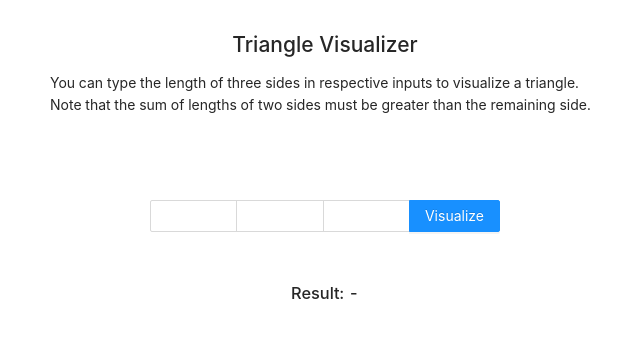
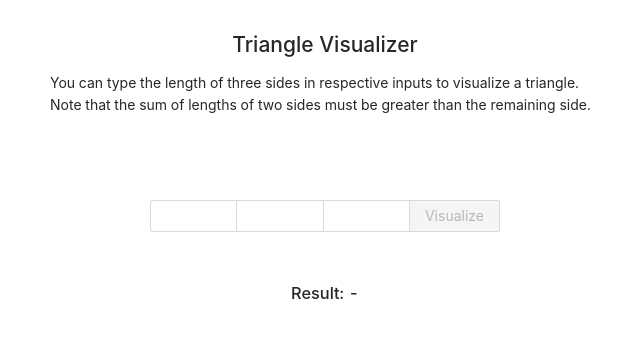
Before and after one commit to emrerdem1/triangle_checker, a React (Create React App) app: page / in a window 1280 px wide. Shown: the top 338 px of the page, without its empty margins (315-955 px from the left). Built offline with nearby package versions, Linux system fonts and the light colour scheme.

Commit message:
Integrate lifting state up from view to screen

```diff
--- a/src/components/triangle-control/TriangleInputView.tsx
+++ /dev/null
@@ -1,31 +0,0 @@
-import React, { ChangeEvent } from 'react';
-import { InputNumber } from 'antd';
-import styled from '@emotion/styled';
-
-const TriangleInput = styled(InputNumber)`
-  width: ${100 / 3}%;
-
-  .ant-input-number-input {
-    text-align: center;
-  }
-`;
-
-const TriangleInputView: React.FC = () => {
-  const handleChange = (e: ChangeEvent<HTMLInputElement>) => null;
-
-  return (
-    <TriangleInput
-      type="number"
-      min={1}
-      max={99}
-      parser={(value) => {
-        // It is a valid number, accept it.
-        if (value && Number(value)) return value;
-        // Turn status to warning and show the cause.
-        return '';
-      }}
-    />
-  );
-};
-
-export default TriangleInputView;
--- /dev/null
+++ b/src/components/triangle-control/index.helper.ts
@@ -0,0 +1,4 @@
+import { TControlState } from './index.types';
+
+export const hasValidInputs = (sideLenghts: TControlState) =>
+  !Object.values(sideLenghts).every((len) => len);
--- a/src/components/triangle-control/index.tsx
+++ b/src/components/triangle-control/index.tsx
@@ -1,18 +1,52 @@
-import React from 'react';
+import React, { useState, useCallback } from 'react';
 import { Button } from 'antd';
 import { InputGroup } from './index.styled';
-import TriangleInputView from './TriangleInputView';
+import TriangleInputView from '../triangle-input';
 import { CenteredContainerDiv } from 'components/common/styled';
 import { GutterSizes } from 'utils/constants';
+import {
+  TControlState,
+  INITIAL_CONTROL_STATE,
+  ITriangleUpdateProps,
+  TriangleSides,
+} from './index.types';
+import { hasValidInputs } from './index.helper';
 
-const TriangleControlView: React.FC = () => {
+interface ITriangleControlViewProps {
+  validateTriangleSides: (sides: TControlState) => void;
+}
+
+const TriangleControlView: React.FC<ITriangleControlViewProps> = ({
+  validateTriangleSides,
+}) => {
+  const [sideLenghts, setSideLenghts] = useState<TControlState>(
+    INITIAL_CONTROL_STATE
+  );
+
+  const updateTriangleSide = useCallback(
+    ({ side, lenght }: ITriangleUpdateProps) => {
+      setSideLenghts((prevState) => ({ ...prevState, [side]: lenght }));
+    },
+    [setSideLenghts]
+  );
+
   return (
     <CenteredContainerDiv verticalGutter={GutterSizes.MD}>
       <InputGroup compact>
-        <TriangleInputView />
-        <TriangleInputView />
-        <TriangleInputView />
-        <Button type="primary">Visualize</Button>
+        {Object.values(TriangleSides).map((side, idx) => (
+          <TriangleInputView
+            key={side + idx}
+            side={side}
+            updateTriangleSide={updateTriangleSide}
+          />
+        ))}
+        <Button
+          type="primary"
+          disabled={hasValidInputs(sideLenghts)}
+          onClick={() => validateTriangleSides(sideLenghts)}
+        >
+          Visualize
+        </Button>
       </InputGroup>
     </CenteredContainerDiv>
   );
--- /dev/null
+++ b/src/components/triangle-control/index.types.ts
@@ -0,0 +1,18 @@
+export enum TriangleSides {
+  A = 'sideA',
+  B = 'sideB',
+  C = 'sideC',
+}
+
+export type TControlState = Record<TriangleSides, null | string>;
+
+export const INITIAL_CONTROL_STATE: TControlState = {
+  [TriangleSides.A]: null,
+  [TriangleSides.B]: null,
+  [TriangleSides.C]: null,
+};
+
+export interface ITriangleUpdateProps {
+  side: TriangleSides;
+  lenght: string;
+}
--- /dev/null
+++ b/src/components/triangle-input/index.helper.ts
@@ -0,0 +1,6 @@
+export const parseLengthInput = (value: string | undefined): string => {
+  // It is a valid number, accept it.
+  if (value && Number(value)) return value;
+  // Turn status to warning and show the cause.
+  return '';
+};
--- /dev/null
+++ b/src/components/triangle-input/index.styled.ts
@@ -0,0 +1,10 @@
+import { InputNumber } from 'antd';
+import styled from '@emotion/styled';
+
+export const TriangleInput = styled(InputNumber)`
+  width: ${100 / 3}%;
+
+  .ant-input-number-input {
+    text-align: center;
+  }
+`;
--- /dev/null
+++ b/src/components/triangle-input/index.tsx
@@ -0,0 +1,48 @@
+import { valueType } from 'antd/lib/statistic/utils';
+import {
+  ITriangleUpdateProps,
+  TriangleSides,
+} from 'components/triangle-control/index.types';
+import React from 'react';
+
+import { useState } from 'react';
+import { useEffect } from 'react';
+import { parseLengthInput } from './index.helper';
+import { TriangleInput } from './index.styled';
+
+interface ITriangleInputProps {
+  side: TriangleSides;
+  updateTriangleSide: ({ side, lenght }: ITriangleUpdateProps) => void;
+}
+
+const TriangleInputView: React.FC<ITriangleInputProps> = ({
+  side,
+  updateTriangleSide,
+}) => {
+  const [sideLength, setSideLength] = useState<string>('');
+
+  /**
+   * Lift updated triangle value to controller after every change.
+   */
+  useEffect(() => {
+    updateTriangleSide({ side, lenght: sideLength });
+  }, [sideLength, setSideLength]);
+
+  const updateSideLength = (length: valueType) => {
+    const newLength = length ? length.toString() : '';
+    setSideLength(newLength);
+  };
+
+  return (
+    <TriangleInput
+      type="number"
+      min={1}
+      max={99}
+      parser={parseLengthInput}
+      value={sideLength}
+      onChange={(length) => updateSideLength(length)}
+    />
+  );
+};
+
+export default TriangleInputView;
--- a/src/containers/triangle/index.tsx
+++ b/src/containers/triangle/index.tsx
@@ -1,11 +1,27 @@
-import React from 'react';
+import React, { useState } from 'react';
 import TriangleControlView from 'components/triangle-control';
 import TriangleOutputView from 'components/triangle-output';
+import { TControlState } from 'components/triangle-control/index.types';
+
+type TriangleTypes = 'equilateral' | 'isosceles' | 'scalene' | 'invalid';
+type TriangleStatus = 'valid'
+
+interface ITriangleDataState extends TControlState {
+  type: TriangleTypes;
+  status: boolean | null;
+  errorMessages: string[] | null;
+}
 
 const TriangleScreen: React.FC = () => {
+  const [triangleData, setTriangleData] = useState<ITriangleDataState>();
+
+  const validateTriangleSides = (sides: TControlState) => {
+    console.log(sides);
+  };
+
   return (
     <div>
-      <TriangleControlView />
+      <TriangleControlView validateTriangleSides={validateTriangleSides} />
       <TriangleOutputView />
     </div>
   );
```
